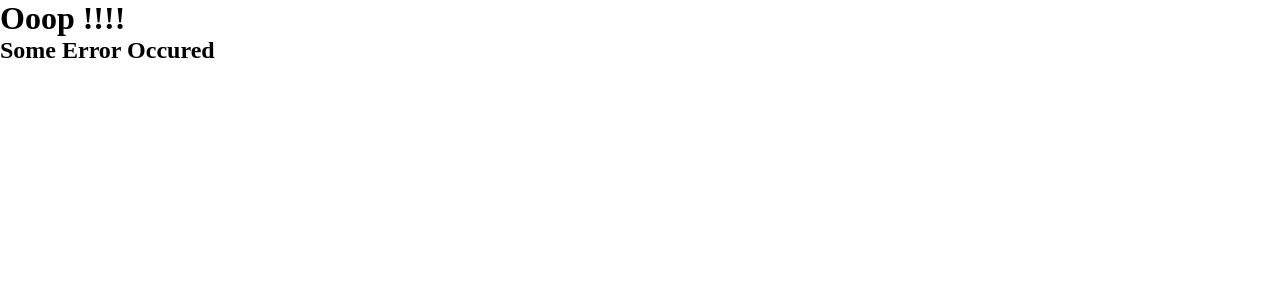
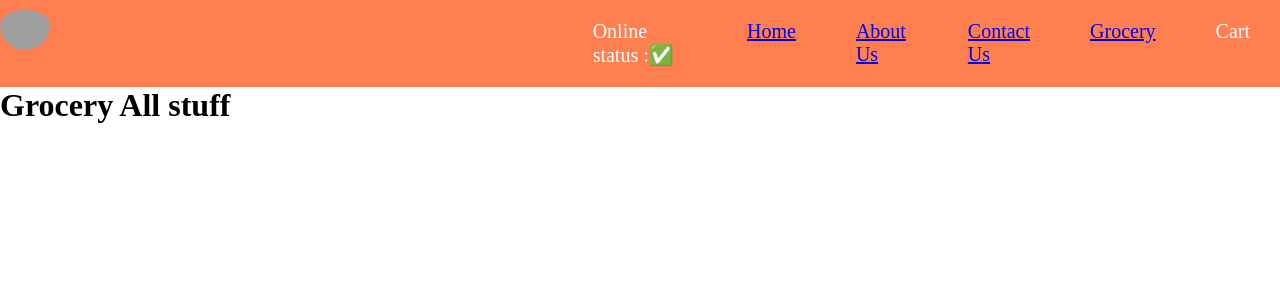
Before and after one commit to SinghLokesh02/Foodie, a React (Vite) app: page /grocery in a window 1280 px wide. Shown: the top 300 px of the page. Built offline with nearby package versions, Linux system fonts and the light colour scheme; grey boxes are pictures that could not be loaded.

Commit message:
Custom Hooks, Optimization and Suspense Component in React

```diff
--- a/src/App.js
+++ b/src/App.js
@@ -1,15 +1,28 @@
 // Importing Header, Body
-import React from "react";
+import React, { Suspense, lazy } from "react";
 import ReactDOM from "react-dom/client";
 import Header from "./components/Header";
 import Body from "./components/Body"
 import Error from "./components/Error";
-import RestaurantMenu from "./components/RestaurantMenu"
+import RestaurantMenu from "./components/RestaurantMenu";
+import Contact from "./components/Contact";
+import { createBrowserRouter, RouterProvider, Outlet } from "react-router-dom";
+
+// Lets do lazy Loading for About Us
+// import About from "./components/About";
+// import Grocery from "./components/Grocery";
+
+// Chunking
+// Code Splitting
+// Lazy Loading
+// Dynamic Bundling
+// On demand Loading
+
+// Lazy function of Loading Grocery
+const Grocery = lazy(()=> import("./components/Grocery"));
+const About = lazy(()=> import("./components/About"));
 
 
-import { createBrowserRouter, RouterProvider, Outlet } from "react-router-dom";
-import About from "./components/About";
-import Contact from "./components/Contact";
 
 const AppLayout = () => {
   return (
@@ -35,7 +48,7 @@ const appRouter = createBrowserRouter([
       },
       {
         path:"/about",
-        element:<About/>,
+        element: <Suspense fallback={<h1>The Data is Loading ...</h1>}><About/></Suspense>
       },
       {
         path:"/contact",
@@ -44,6 +57,10 @@ const appRouter = createBrowserRouter([
       {
         path:"/restaurants/:resId",
         element: <RestaurantMenu/>
+      },
+      {
+        path:"/grocery/",
+        element: <Suspense fallback= { <h1>The Data is Loading....</h1> }><Grocery/></Suspense>
       },
     ],
     errorElement:<Error/>
--- a/src/components/Body.js
+++ b/src/components/Body.js
@@ -1,6 +1,7 @@
 import ResturantCards from "./ResturantCards";
 import { useState, useEffect } from "react";
 import { Link } from "react-router-dom";
+import useOnlineStatus from "../utils/useOnlineStatus";
 // Create a function of search on click or Enter
 
 
@@ -33,6 +34,15 @@ const Body = () => {
       ?.restaurants;
       setList_of_resturant(cardData);
     };
+
+
+    // Checking Online Status
+    if(!useOnlineStatus()) return (
+      <div className="center">
+        <h1>You are Offline Bro !!! 😐😐😐</h1>
+      </div>
+    )
+    else
     return (
     <div className="body">
       <div className="filter-btn">
--- /dev/null
+++ b/src/components/Grocery.js
@@ -0,0 +1,11 @@
+import React from 'react'
+
+const Grocery = () => {
+  return (
+    <div>
+      <h1>Grocery All stuff</h1>
+    </div>
+  )
+}
+
+export default Grocery
--- a/src/components/Header.js
+++ b/src/components/Header.js
@@ -1,11 +1,11 @@
 // Header Component
 import { LOGO_URL } from "../utils/constants";
 import { Link } from "react-router-dom";
-
-
+import useOnlineStatus from "../utils/useOnlineStatus";
 
 
 const Header = () => {
+  const onlinestatus = useOnlineStatus();
   return (
     <div className="header">
       <div className="logo">
@@ -14,12 +14,26 @@ const Header = () => {
 
       <div className="nav-items">
         <ul className="ul">
-        <li className="list-items"> <Link to= '/'>Home</Link> </li>
+          <li className="list-items">Online status :{onlinestatus ? "✅" : "🔴"}</li>
+          <li className="list-items">
+            {" "}
+            <Link to="/">Home</Link>{" "}
+          </li>
           {/* Wrong Practice */}
           {/* <li><a href="about">About Us</a></li> */}
 
-          <li className="list-items"> <Link to= '/about'>About Us</Link> </li>
-          <li className="list-items"> <Link to= '/contact'>Contact Us</Link> </li>
+          <li className="list-items">
+            {" "}
+            <Link to="/about">About Us</Link>{" "}
+          </li>
+          <li className="list-items">
+            {" "}
+            <Link to="/contact">Contact Us</Link>{" "}
+          </li>
+          <li className="list-items">
+            {" "}
+            <Link to="/grocery">Grocery</Link>{" "}
+          </li>
           <li className="list-items">Cart</li>
         </ul>
       </div>
--- a/src/components/RestaurantMenu.js
+++ b/src/components/RestaurantMenu.js
@@ -1,20 +1,11 @@
-import { useEffect, useState } from "react";
 import { useParams } from "react-router-dom";
-import { MENU_API } from "../utils/constants";
+import useRestaurantMenu from "../utils/useRestaurantMenu";
 
 const RestaurantMenu = () => {
-  const [resInfo, setResInfo] = useState(null);
   const { resId } = useParams();
-  console.log(resId);
-  useEffect(() => {
-    fetchMenu();
-  }, []);
 
-  const fetchMenu = async () => {
-    const Items_data = await fetch(MENU_API + resId);
-    const Raw_data = await Items_data.json();
-    setResInfo(Raw_data.data);
-  };
+  const resInfo = useRestaurantMenu(resId);
+
 
   if (resInfo === null) {
     return (
--- /dev/null
+++ b/src/utils/useOnlineStatus.js
@@ -0,0 +1,23 @@
+import { useEffect, useState } from "react";
+
+const useOnlineStatus = () => {
+
+    const [onlineStatus,setOnlineStatus] = useState(true);
+
+    // Check if Online
+
+    useEffect(()=>{
+        window.addEventListener("offline",()=>{
+            setOnlineStatus(false);
+        })
+        window.addEventListener("online",()=>{
+            setOnlineStatus(true);
+        })
+    },[])
+
+
+    // Boolean Value
+    return onlineStatus;
+}
+
+export default useOnlineStatus;
--- /dev/null
+++ b/src/utils/useRestaurantMenu.js
@@ -0,0 +1,21 @@
+import { useEffect, useState } from "react";
+import { MENU_API } from "./constants";
+
+const useRestaurantMenu = (resId) => {
+
+    const [resInfo, setResInfo] = useState(null)
+
+    // Fetch Data
+    useEffect(()=>{
+        fetchData();
+    },[])
+
+    const fetchData = async() => {
+        const data = await fetch(MENU_API + resId);
+        const json = await data.json();
+        setResInfo(json.data)
+    }
+    return resInfo;
+};
+
+export default useRestaurantMenu;
--- a/style.css
+++ b/style.css
@@ -155,3 +155,12 @@ input[type="text"] {
   margin: 2vh 10px;
   padding: 10px;
 }
+
+/* Center the offline message */
+.center{
+  display: flex;
+  height: 90vh;
+  color: red;
+  justify-content: center;
+  align-items: center;
+}
```
